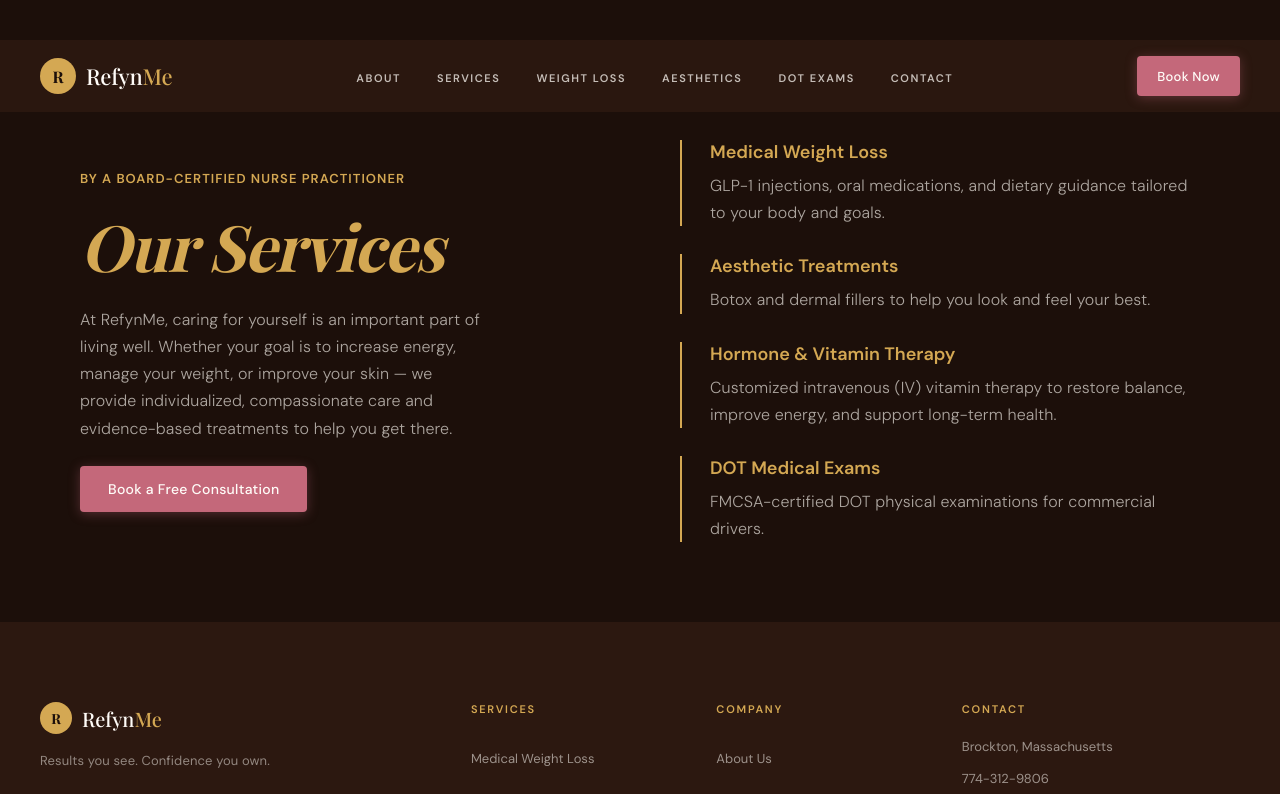
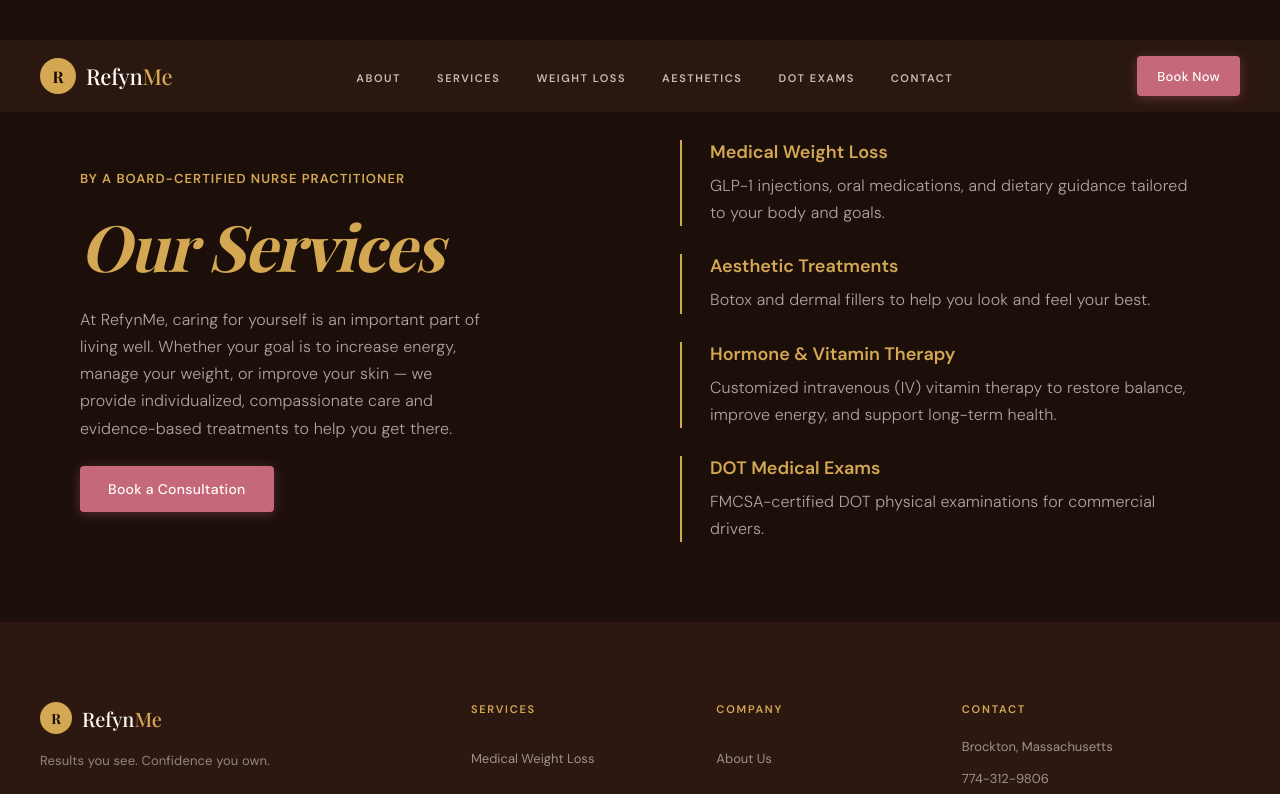
Before and after one commit to stivensp44-star/-refynme, a React (Vite) app: page /services in a window 1280 px wide. Shown: the top 794 px of the page. Built offline with nearby package versions, Linux system fonts and the light colour scheme; a web font is replaced by a local one.

Commit message:
fix: remove free consultation language from Services page

```diff
--- a/src/pages/Services.jsx
+++ b/src/pages/Services.jsx
@@ -41,7 +41,7 @@
             your skin — we provide individualized, compassionate care and
             evidence-based treatments to help you get there.
           </p>
-          <Link to="/book" className="btn btn--rose">Book a Free Consultation</Link>
+          <Link to="/book" className="btn btn--rose">Book a Consultation</Link>
         </div>
 
         <div className="svc-right">
```
